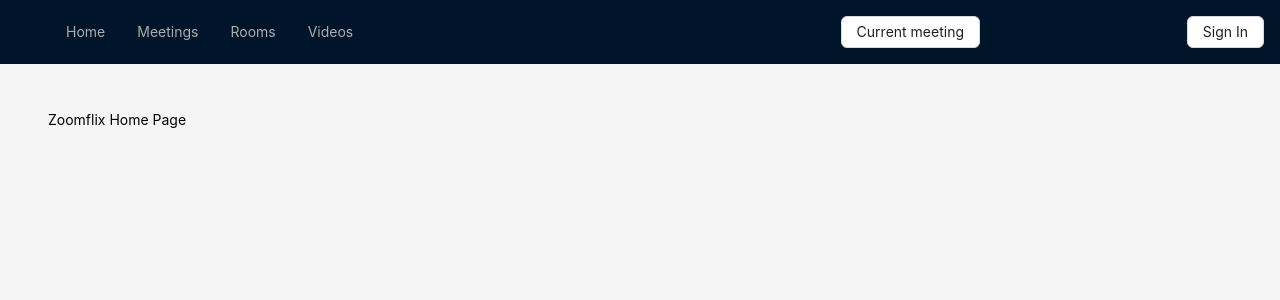
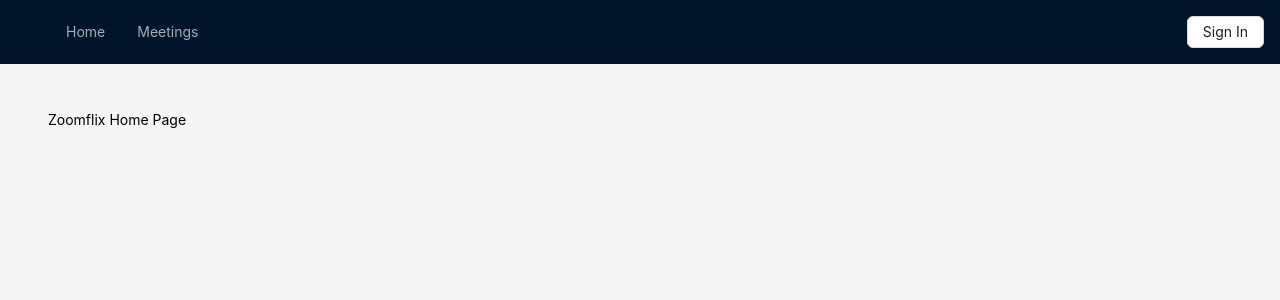
Before and after one commit to xindixu/zoomflix, a Next.js app: page / in a window 1280 px wide. Shown: the top 300 px of the page. Built offline with nearby package versions, Linux system fonts and the light colour scheme.

Commit message:
clean up

```diff
--- a/components/nav.tsx
+++ b/components/nav.tsx
@@ -6,8 +6,6 @@ import AuthContext from "../context/auth"
 const ROUTES = {
   home: "/",
   meetings: "/meetings/new",
-  rooms: "/rooms",
-  videos: "/videos",
   signIn: "/sign-in",
   signOut: "/sign-out",
 }
@@ -15,8 +13,6 @@ const ROUTES = {
 const DEFAULT_ITEMS = [
   { key: "home", label: "Home" },
   { key: "meetings", label: "Meetings" },
-  { key: "rooms", label: "Rooms" },
-  { key: "videos", label: "Videos" },
 ]
 
 const Nav = () => {
@@ -53,17 +49,6 @@ const Nav = () => {
       >
         {sessionItem.label}
       </Button>
-
-      <Button
-        onClick={() => router.push("/meetings/1")}
-        style={{
-          position: "absolute",
-          top: 16,
-          right: 300,
-        }}
-      >
-        Current meeting
-      </Button>
     </>
   )
 }
```
Also changed, not shown: pages/rooms.tsx (deleted, +0 -16 lines).
